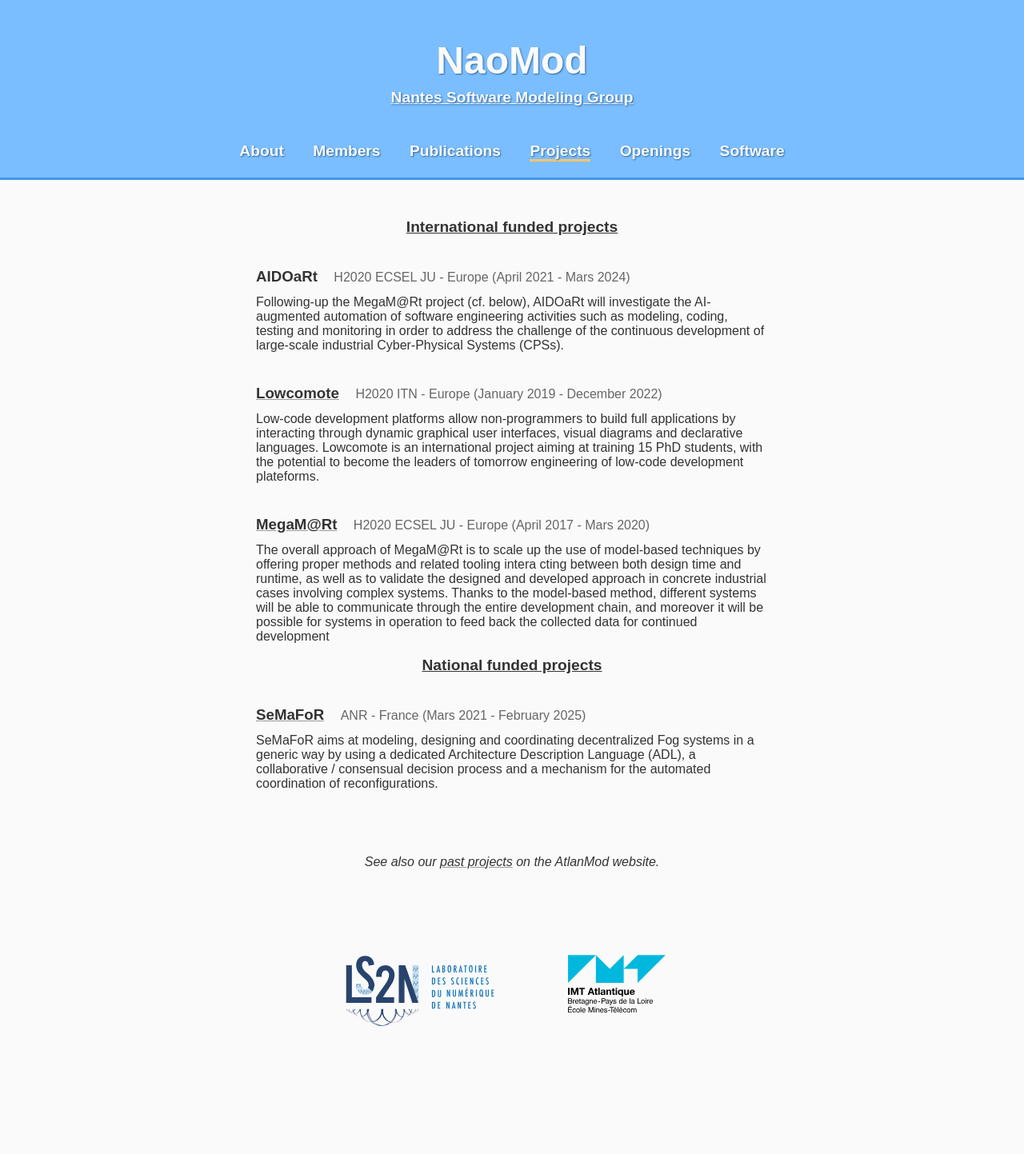
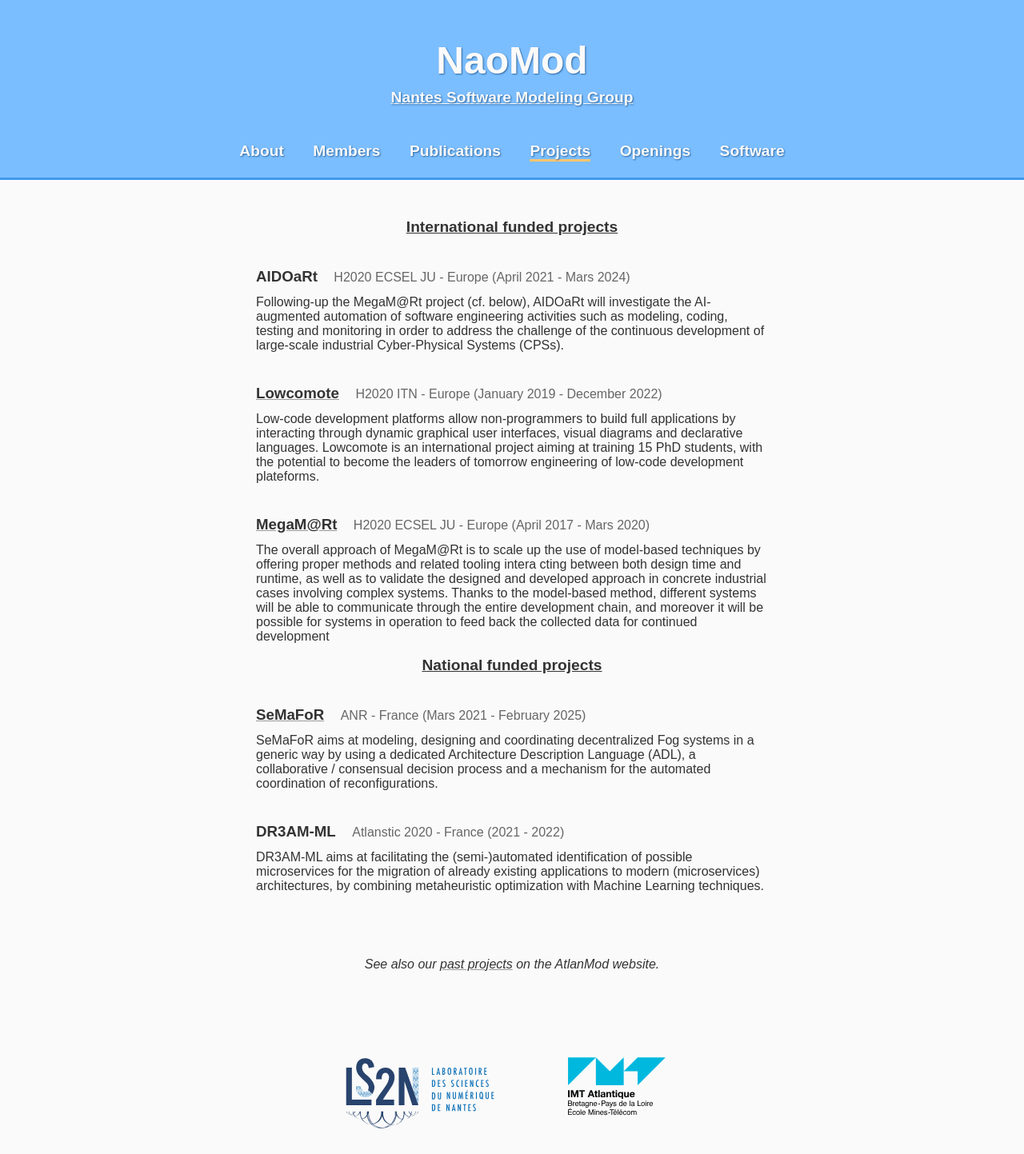
Before and after one commit to NaoMod/naomod.github.io, a Jekyll site: the page built from projects.html, in a window 1280 px wide. Shown: the whole page at 80% size. Built offline with Jekyll 4.4.1, drawn with Linux system fonts in a browser that asks for light colours; before the commit the page ends 1315 px from its top, so only the background shows below that.

Commit message:
Update projects.html
Adding DR3AM-ML project to the list

```diff
--- a/projects.html
+++ b/projects.html
@@ -77,6 +77,17 @@ title: Projects
   </p>
 </section>
 
+<section>
+  <h3>DR3AM-ML</h3>
+  <span class="project-type">Atlanstic 2020 - France (2021 - 2022)</span>
+  <p class="description">
+    DR3AM-ML aims at facilitating the (semi-)automated identification of possible
+    microservices for the migration of already existing applications to modern
+    (microservices) architectures, by combining metaheuristic optimization with
+    Machine Learning techniques.
+  </p>
+</section>
+
 <section id="past">
   See also
   our <a href="http://web.emn.fr/x-info/atlanmod/index.php?title=Projects">past
```
